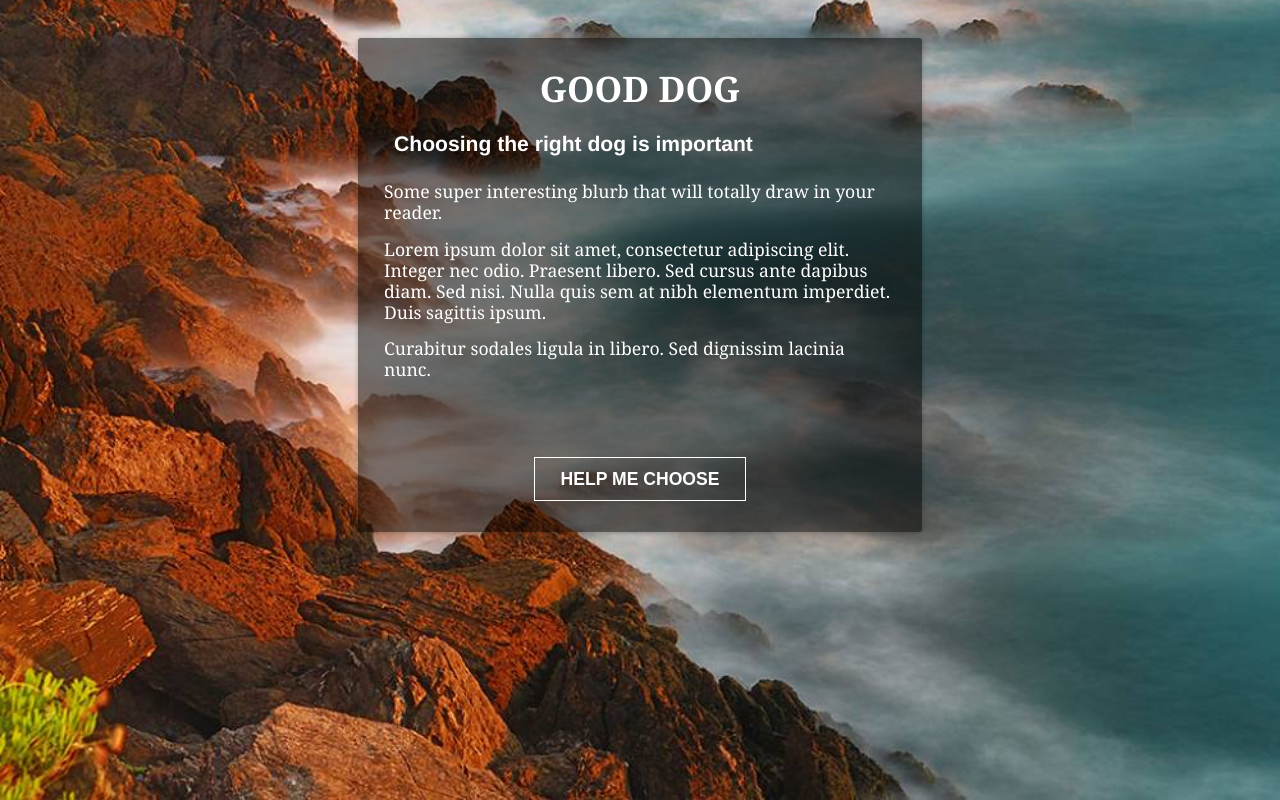
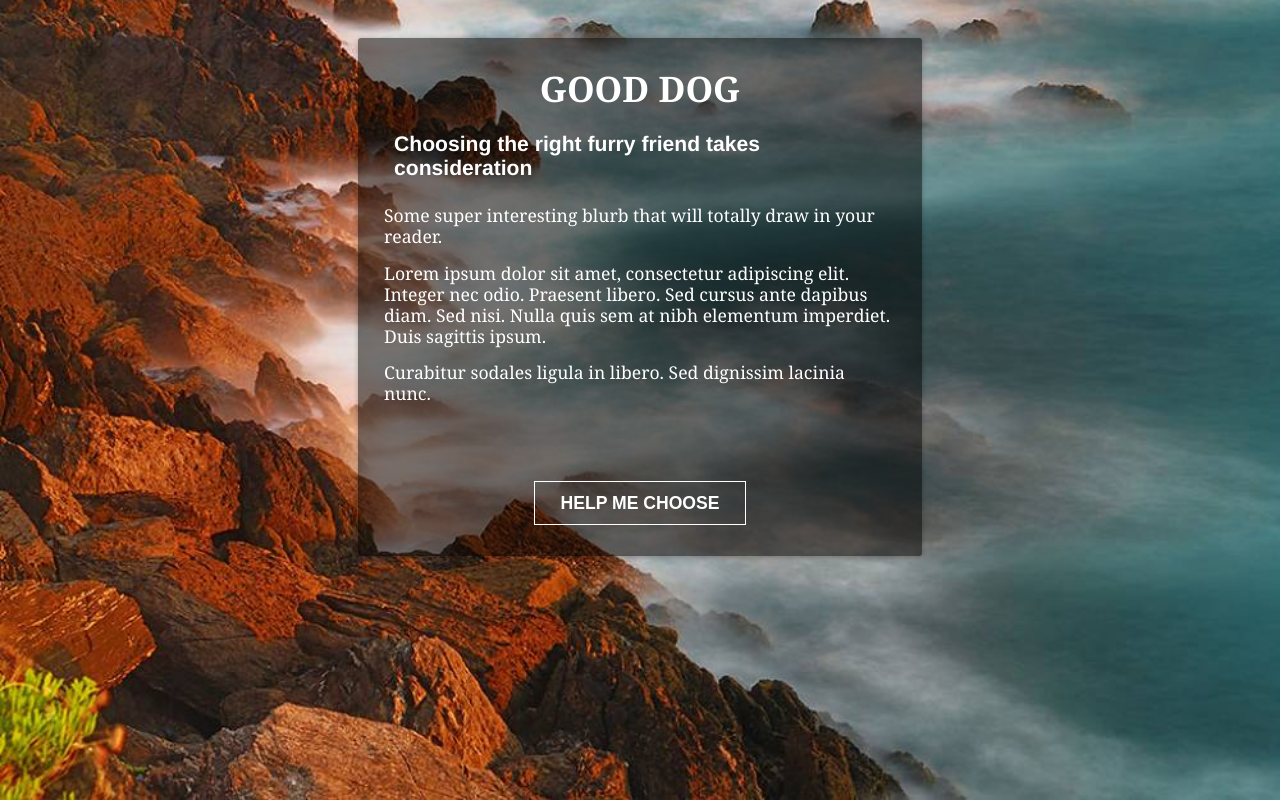
Before and after one commit to sandeepmj/personalized-stepper, a plain HTML site: page index.html in a window 1280 px wide. Drawn offline with nearby package versions, Linux system fonts and the light colour scheme.

Commit message:
edit wording

```diff
--- a/index.html
+++ b/index.html
@@ -32,7 +32,7 @@
       <div class="image">
         <div class="section-wrap">
           <h1 class="landing-page">Good Dog<span class="subhead">
-              Choosing the right dog is important
+              Choosing the right furry friend takes consideration
             </span></h1>
 
           <!-- <span class="intro-text"> -->
```
